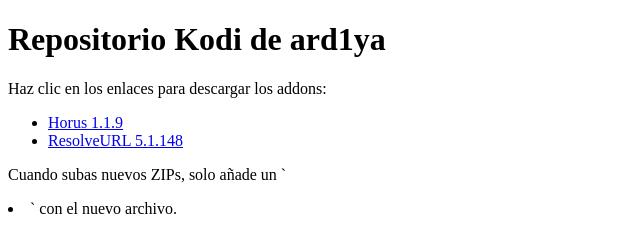
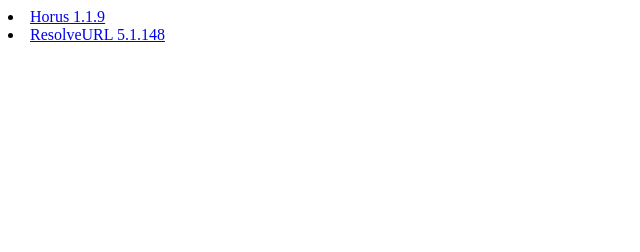
Before and after one commit to ard1ya/Kodi, a plain HTML site: page index.html in a window 1280 px wide. Shown: the whole page, without its empty margins (0-640 px from the left). Drawn offline with Linux system fonts and the light colour scheme.

Commit message:
Update index.html

```diff
--- a/index.html
+++ b/index.html
@@ -1,16 +1,2 @@
-<!DOCTYPE html>
-<html lang="es">
-<head>
-  <meta charset="UTF-8">
-  <title>Repositorio Kodi - ard1ya</title>
-</head>
-<body>
-  <h1>Repositorio Kodi de ard1ya</h1>
-  <p>Haz clic en los enlaces para descargar los addons:</p>
-  <ul>
-    <li><a href="script.module.horus-1.1.9.zip">Horus 1.1.9</a></li>
-    <li><a href="script.module.resolveurl-5.1.148.zip">ResolveURL 5.1.148</a></li>
-  </ul>
-  <p>Cuando subas nuevos ZIPs, solo añade un `<li>` con el nuevo archivo.</p>
-</body>
-</html>
+<li><a href="script.module.horus-1.1.9.zip">Horus 1.1.9</a></li>
+<li><a href="script.module.resolveurl-5.1.148.zip">ResolveURL 5.1.148</a></li>
```
